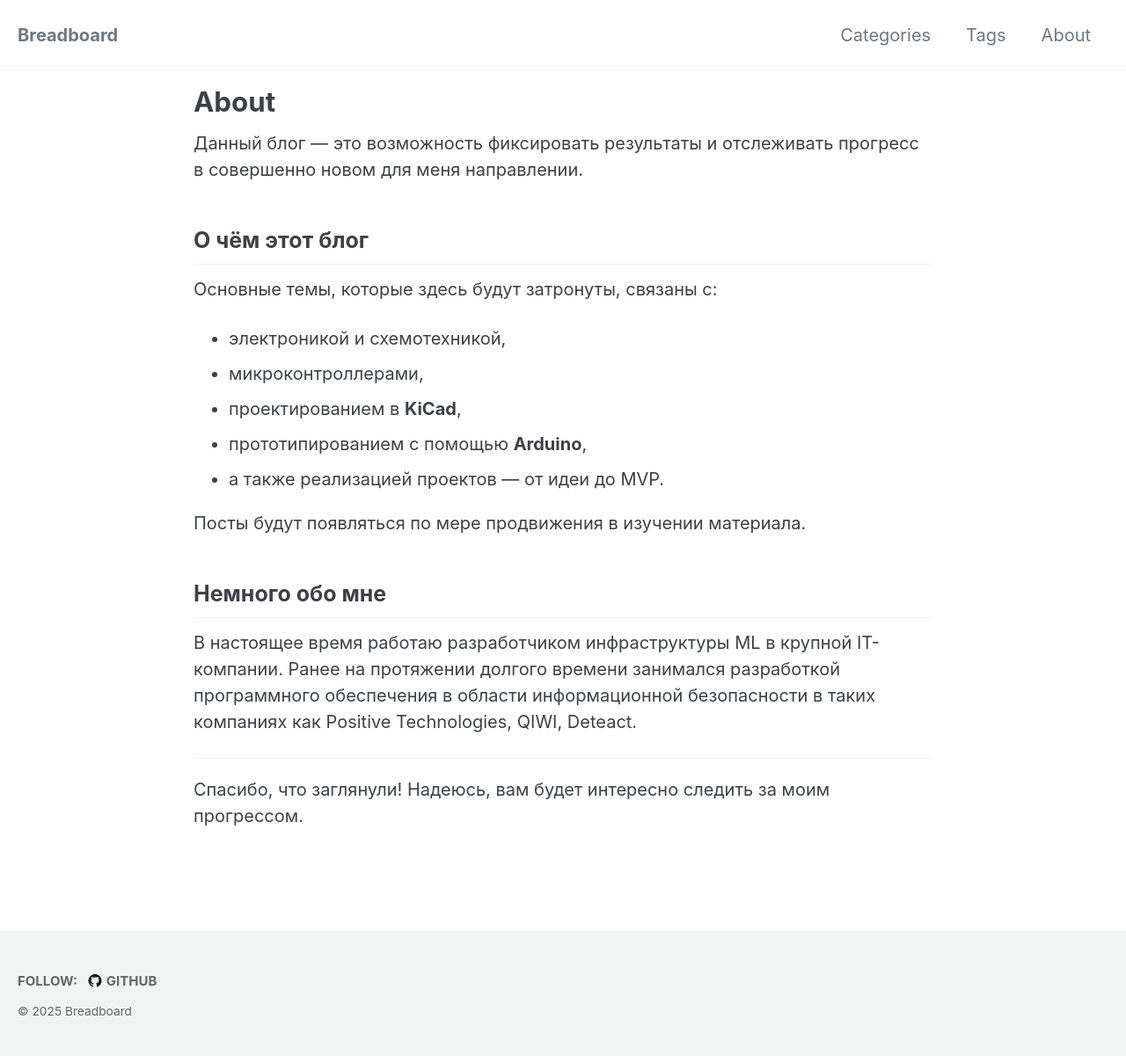
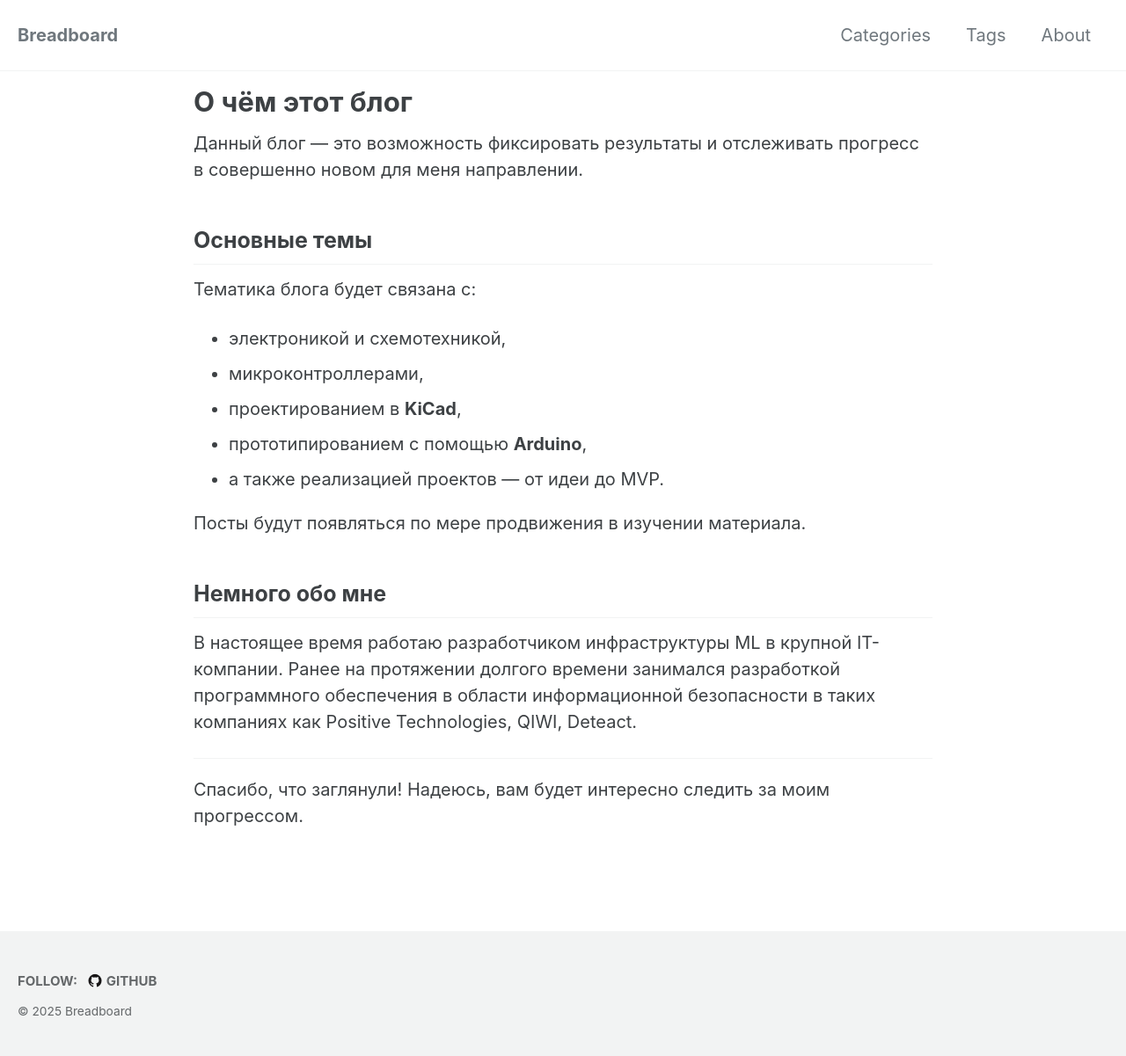
Before and after one commit to ntsaturov/breadboard, a Jekyll site: the page built from about.md, in a window 1280 px wide. Shown: the whole page at 88% size. Built offline with Jekyll 4.4.1, drawn with Linux system fonts in a browser that asks for light colours; cached includes are drawn as plain includes.

Commit message:
Upd about page and title

```diff
--- a/about.md
+++ b/about.md
@@ -1,5 +1,5 @@
 ---
-title: "About"
+title: "О чём этот блог"
 layout: single
 author_profile: false
 read_time: false
@@ -11,9 +11,9 @@ toc: false
 
 Данный блог — это возможность фиксировать результаты и отслеживать прогресс в совершенно новом для меня направлении.
 
-## О чём этот блог
+## Основные темы
 
-Основные темы, которые здесь будут затронуты, связаны с:
+Тематика блога будет связана с:
 
 - электроникой и схемотехникой,
 - микроконтроллерами,
```
